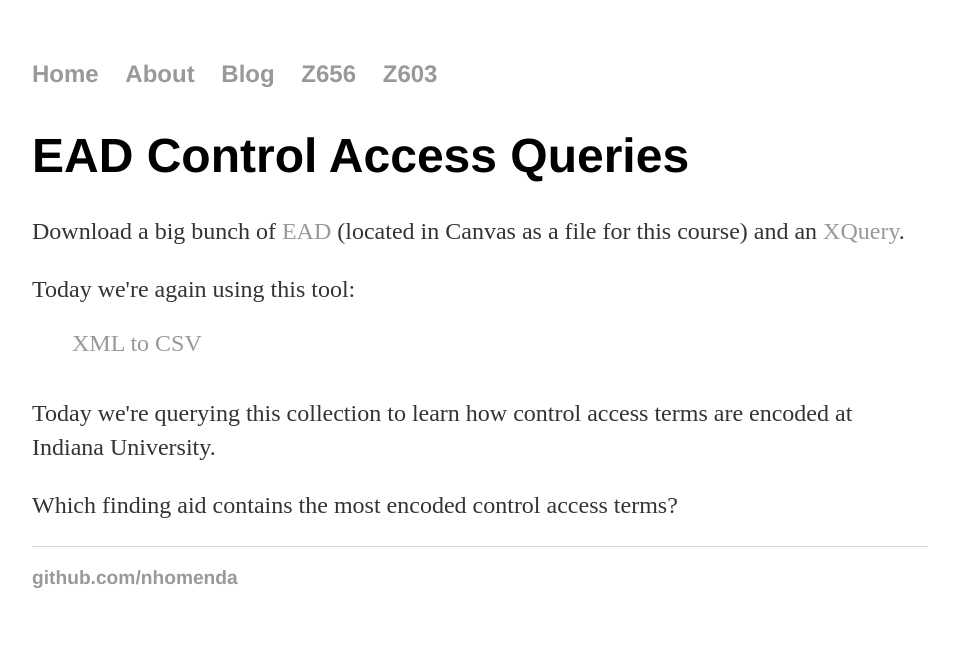
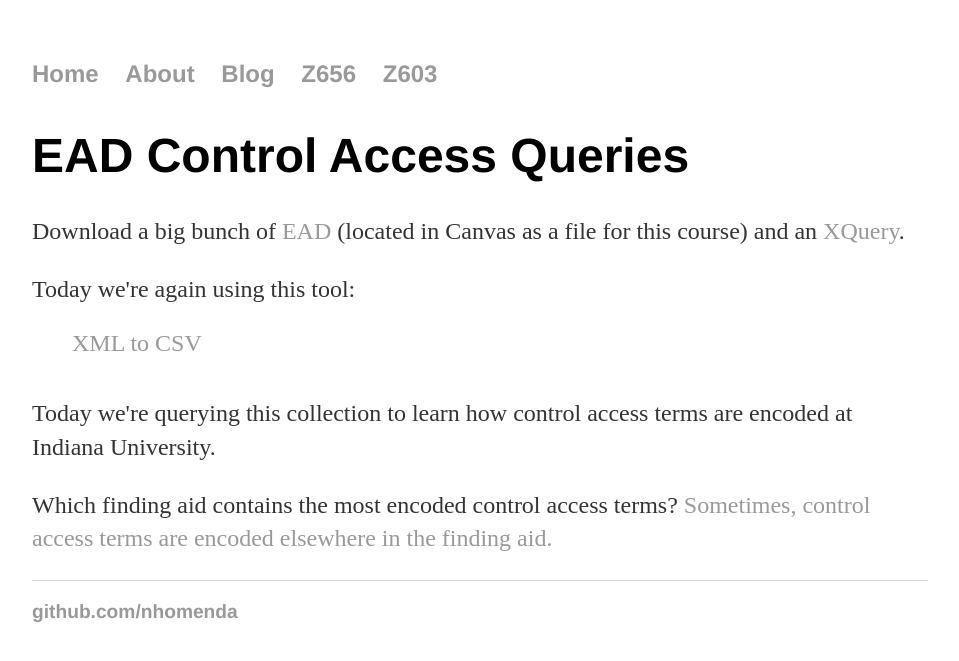
Before and after one commit to nhomenda/nhomenda.github.io, a Jekyll site: the page built from Z603/ead-xquery-3.html, in a window 1280 px wide. Shown: the top 661 px of the page, without its empty margins (160-1119 px from the left). Built offline with Jekyll 4.4.1, drawn with Linux system fonts in a browser that asks for light colours.

Commit message:
Update ead-xquery-3.html

```diff
--- a/Z603/ead-xquery-3.html
+++ b/Z603/ead-xquery-3.html
@@ -12,5 +12,5 @@ date: 2019-04-18
     <li><a href="https://json-csv.com/xml">XML to CSV</a></li>
     </ul>
   <p>Today we're querying this collection to learn how control access terms are encoded at Indiana University.</p>
-  <p>Which finding aid contains the most encoded control access terms?</p>
+  <p>Which finding aid contains the most encoded control access terms? <a href="http://purl.dlib.indiana.edu/iudl/findingaids/cshm/ohrc041">Sometimes, control access terms are encoded elsewhere in the finding aid.</a></p>
 </div><!-- /.blurb -->
```
